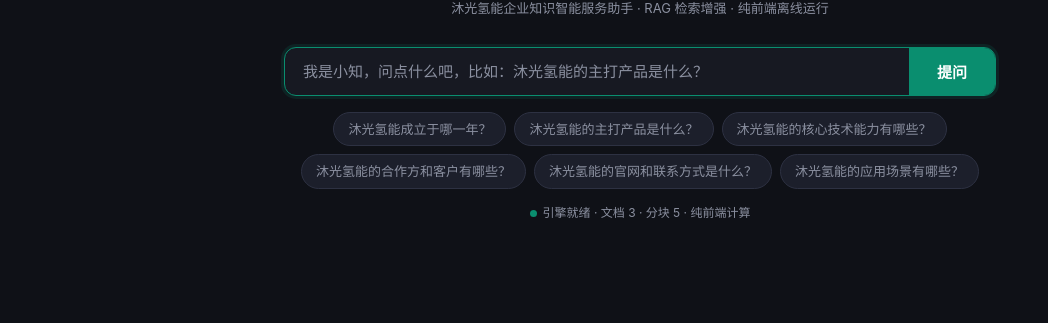
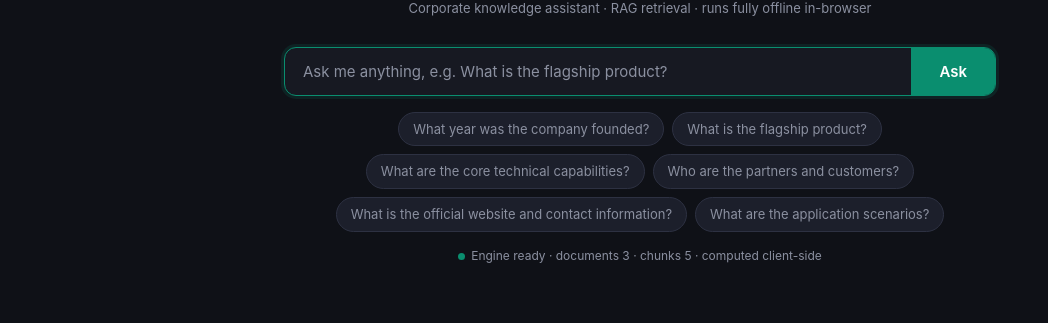
Before and after one commit to Voskamp099/hydroknow, a plain HTML site: page index.html in a window 1280 px wide. Shown: the part 103-426 px from the top of the page, without its empty margins (0-1048 px from the left). Drawn offline with Linux system fonts and the light colour scheme.

Commit message:
Default to English on the live demo; Chinese opt-in via ?lang=zh

```diff
--- /dev/null
+++ b/i18n-en.js
@@ -0,0 +1,139 @@
+/*
+ * HydroKnow static demo (self-built sample corpus) — English presentation layer.
+ * English is the default (no flag). Simplified Chinese is opt-in via ?lang=zh.
+ * Only UI chrome is translated; retrieved Chinese corpus passages and source
+ * file names are the actual indexed data and stay verbatim.
+ */
+(function () {
+  if (new URLSearchParams(window.location.search).get("lang") === "zh") {
+    document.documentElement.lang = "zh-CN";
+    document.addEventListener("DOMContentLoaded", function () {
+      if (document.getElementById("hk-demo-en")) return;
+      var a = document.createElement("a");
+      a.id = "hk-demo-en"; a.href = "?"; a.textContent = "EN";
+      a.setAttribute("aria-label", "View in English");
+      a.style.cssText = "position:fixed;right:14px;bottom:14px;z-index:2000;font:700 12px/1 system-ui,sans-serif;color:#fff;background:#0a6e4f;padding:6px 11px;border-radius:20px;text-decoration:none;box-shadow:0 4px 14px rgba(0,0,0,.35)";
+      document.body.appendChild(a);
+    });
+    return;
+  }
+  if (window.__hkDemoI18nOn) return;
+  window.__hkDemoI18nOn = true;
+  document.documentElement.lang = "en";
+
+  var PAIRS = [
+    ["氢知", "HydroKnow"],
+    ["氢知 HydroKnow · 沐光氢能企业知识智能服务助手", "HydroKnow · Corporate Knowledge & Service Assistant"],
+    ["氢知 HydroKnow · 纯前端 RAG", "HydroKnow · fully client-side RAG"],
+    ["沐光氢能企业知识智能服务助手 · RAG 检索增强 · 纯前端离线运行", "Corporate knowledge assistant · RAG retrieval · runs fully offline in-browser"],
+    ["企业知识与智能服务助手 · 自建样例语料原型", "Corporate knowledge & service assistant · self-built sample corpus prototype"],
+    ["知识库：仓库内自建的虚构样例语料 · BM25 + TF-IDF 混合检索 · 全部计算在浏览器本地完成", "Knowledge base: a fictional sample corpus built in-repo · BM25 + TF-IDF hybrid retrieval · all computation runs locally in the browser"],
+    ["混合检索（与 HybridRetriever", "Hybrid retrieval (mirrors HybridRetriever"],
+    ["分词（与 retriever", "Tokenization (mirrors retriever"],
+    ["答案生成（与 generator", "Answer generation (mirrors generator"],
+    ["引擎就绪 · 文档 ", "Engine ready · documents "],
+    [" · 分块 ", " · chunks "],
+    [" · 纯前端计算", " · computed client-side"],
+    ["提问", "Ask"],
+    ["问：", "Q:"],
+    ["我是小知，问点什么吧，比如：沐光氢能的主打产品是什么？", "Ask me anything, e.g. What is the flagship product?"],
+    ["输入问题，小知会从沐光氢能的企业资料中检索答案，并附上原文来源。", "Enter a question; the assistant retrieves answers from the company materials and cites the original sources."],
+    ["沐光氢能成立于哪一年？", "What year was the company founded?"],
+    ["沐光氢能的主打产品是什么？", "What is the flagship product?"],
+    ["沐光氢能的核心技术能力有哪些？", "What are the core technical capabilities?"],
+    ["沐光氢能的合作方和客户有哪些？", "Who are the partners and customers?"],
+    ["沐光氢能的官网和联系方式是什么？", "What is the official website and contact information?"],
+    ["沐光氢能的应用场景有哪些？", "What are the application scenarios?"],
+    ["根据知识库资料，关于「", "From the knowledge base, regarding "],
+    ["根据资料检索，最相关的信息如下：", "The most relevant information found in the materials:"],
+    ["未检索到相关内容。请确认知识库是否包含该信息，或尝试换个问法。", "No relevant content was found. Check whether the knowledge base covers it, or try rephrasing."],
+    ["置信度", "Confidence"],
+    ["关键信息", "Key points"],
+    ["参考来源（", "Sources ("],
+    ["，按相关度排序）", ", sorted by relevance)"],
+    ["匹配 ", "Match "],
+    ["展开全文 ▾", "Expand ▾"],
+    ["收起 ▴", "Collapse ▴"],
+    ["来源：命中词高亮 + 折叠", "Sources: keyword highlighting + collapsible"],
+    ["答案生成", "Answer generation"]
+  ];
+  // Longest-first so short keys (低/中/高) never corrupt longer phrases.
+  PAIRS.sort(function (a, b) { return b[0].length - a[0].length; });
+
+  var busy = false;
+  // Single-character confidence labels (低/中/高) must not corrupt corpus text
+  // such as 高新技术 or 中试线: translate them only inside the explicit
+  // "置信度 X N%" fragment, never as standalone corpus characters.
+  var CONF = { "低": "low", "中": "medium", "高": "high" };
+  function translate(s) {
+    if (!s || !/[\u4e00-\u9fff]/.test(s)) return s;
+    var out = s;
+    // Handle the dynamically composed confidence string first.
+    out = out.replace(/置信度\s*([低中高])\s*(\d+%)/g, function (_, lvl, pct) {
+      return "Confidence " + CONF[lvl] + " " + pct;
+    });
+    for (var i = 0; i < PAIRS.length; i++) {
+      var k = PAIRS[i][0];
+      if (k in CONF) continue;
+      if (out.indexOf(k) !== -1) out = out.split(k).join(PAIRS[i][1]);
+    }
+    return out;
+  }
+  function patchTextNode(n) {
+    if (!n.nodeValue || !/[\u4e00-\u9fff]/.test(n.nodeValue)) return;
+    var t = translate(n.nodeValue);
+    if (t !== n.nodeValue) n.nodeValue = t;
+  }
+  function patchTree(root) {
+    if (!root) return;
+    if (root.nodeType === 3) { patchTextNode(root); return; }
+    if (!root.querySelectorAll) return;
+    var walker = document.createTreeWalker(root, NodeFilter.SHOW_TEXT, null, false);
+    var n;
+    while ((n = walker.nextNode())) patchTextNode(n);
+  }
+  function addSwitch() {
+    if (document.getElementById("hk-demo-lang")) return;
+    var a = document.createElement("a");
+    a.id = "hk-demo-lang"; a.href = "?lang=zh"; a.textContent = "中文";
+    a.setAttribute("aria-label", "Switch to Chinese");
+    a.style.cssText = "position:fixed;left:14px;bottom:14px;z-index:2000;font:600 12px/1 system-ui,sans-serif;color:#fff;background:#0d6e4f;padding:6px 11px;border-radius:20px;text-decoration:none;box-shadow:0 4px 14px rgba(0,0,0,.35)";
+    document.body.appendChild(a);
+  }
+  function patchAttrs(root) {
+    if (!root || !root.querySelectorAll) return;
+    var els = root.querySelectorAll("[placeholder],[title],[aria-label]");
+    for (var i = 0; i < els.length; i++) {
+      ["placeholder", "title", "aria-label"].forEach(function (at) {
+        var v = els[i].getAttribute(at);
+        if (v && /[\u4e00-\u9fff]/.test(v)) els[i].setAttribute(at, translate(v));
+      });
+    }
+  }
+  function patchAll() {
+    if (busy) return; busy = true;
+    try {
+      document.title = translate(document.title);
+      patchTree(document.body);
+      patchAttrs(document.body);
+      addSwitch();
+    } finally { busy = false; }
+  }
+  function boot() {
+    patchAll();
+    var obs = new MutationObserver(function (muts) {
+      if (busy) return;
+      for (var i = 0; i < muts.length; i++) {
+        var m = muts[i];
+        if (m.type === "childList") {
+          for (var j = 0; j < m.addedNodes.length; j++) patchTree(m.addedNodes[j]);
+          patchAttrs(document.body);
+        } else if (m.type === "characterData") patchTextNode(m.target);
+        else if (m.type === "attributes") patchAttrs(m.target.parentNode || document.body);
+      }
+    });
+    obs.observe(document.body, { childList: true, subtree: true, characterData: true, attributes: true });
+  }
+  if (document.readyState === "loading") document.addEventListener("DOMContentLoaded", boot);
+  else boot();
+})();
--- a/index.html
+++ b/index.html
@@ -1,9 +1,11 @@
 <!DOCTYPE html>
-<html lang="zh-CN">
+<html lang="en">
 <head>
 <meta charset="utf-8">
 <meta name="viewport" content="width=device-width, initial-scale=1">
 <title>氢知 HydroKnow · 沐光氢能企业知识智能服务助手</title>
+<!-- English presentation layer: active by default; Simplified Chinese via ?lang=zh. -->
+<script src="i18n-en.js"></script>
 <style>
 :root {
   --bg: #0f1117; --surface: #171922; --card: #1c1f2b; --border: #2d3142;
```
